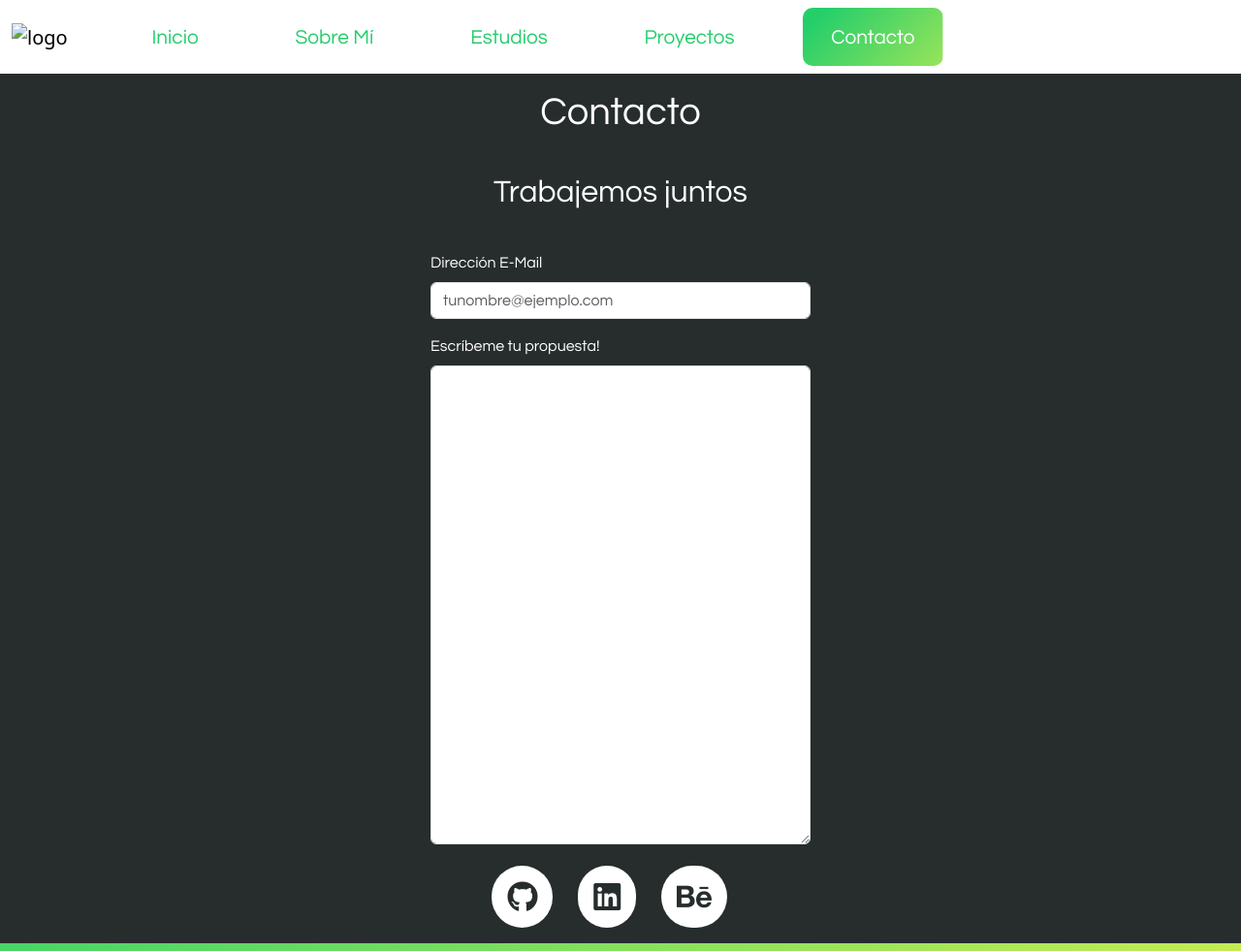
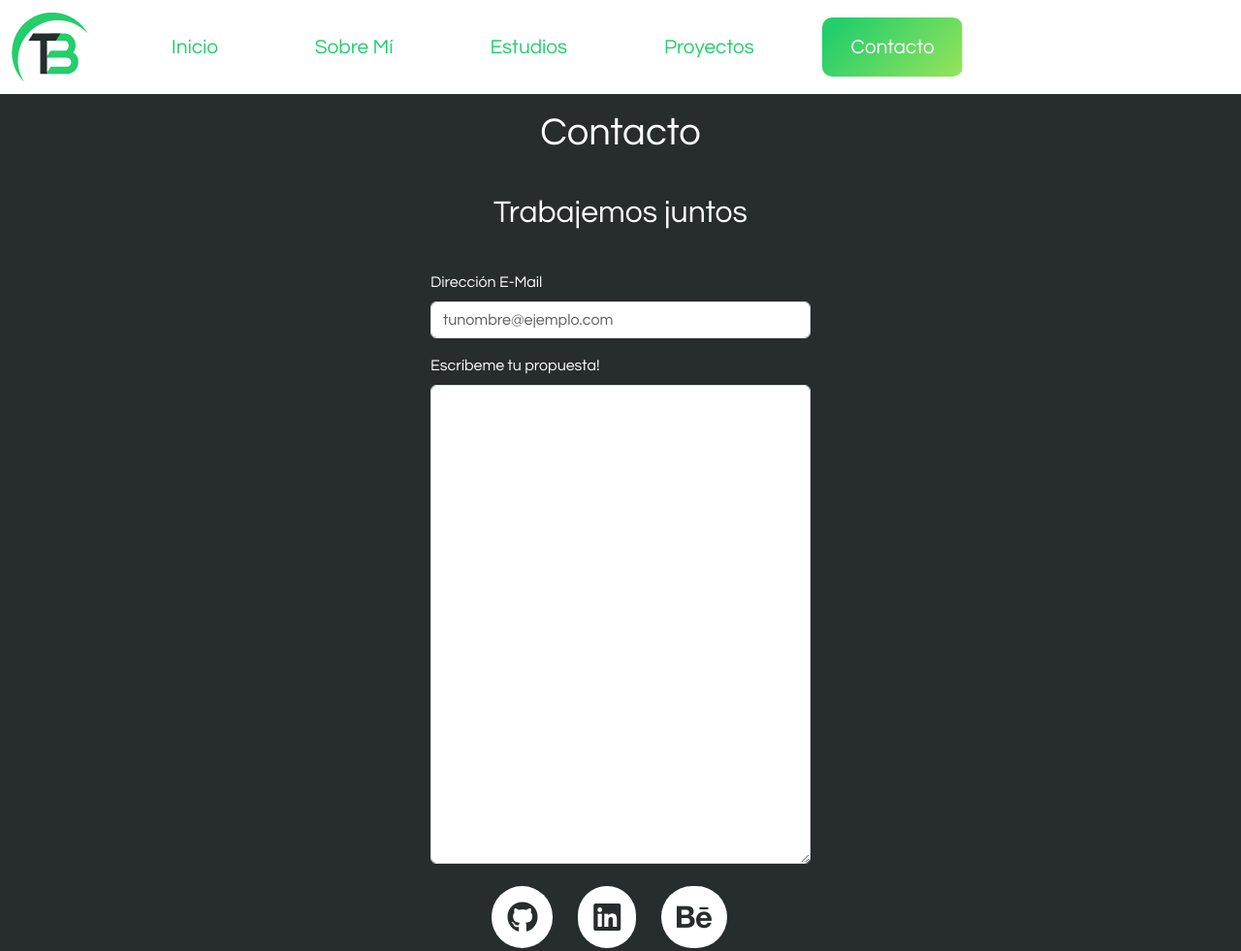
Before and after one commit to tbruni1999/bruni-web, a website: page pages/contacto.html in a window 1280 px wide. Shown: the top 981 px of the page at 97% size. Drawn offline with nearby package versions, Linux system fonts and the light colour scheme; the site is published under a folder, as on GitHub Pages, so addresses that start at the root find nothing.

Commit message:
arregloimágenes

```diff
--- a/pages/contacto.html
+++ b/pages/contacto.html
@@ -57,7 +57,7 @@
                   <span class="navbar-toggler-icon"></span>
                 </button>
                 <a class="navbar-brand" href="../index.html"
-                  ><img src="/images/logo.png" alt="logo"
+                  ><img src="../images/logo.png" alt="logo"
                 /></a>
                 <div class="collapse navbar-collapse" id="navbarTogglerDemo03">
                   <ul class="navbar-nav me-auto mb-2 mb-lg-0">
```
Also changed, not shown: pages/estudios.html (+1 -1 lines), pages/proyectos.html (+1 -1 lines), pages/sobremi.html (+1 -1 lines).
